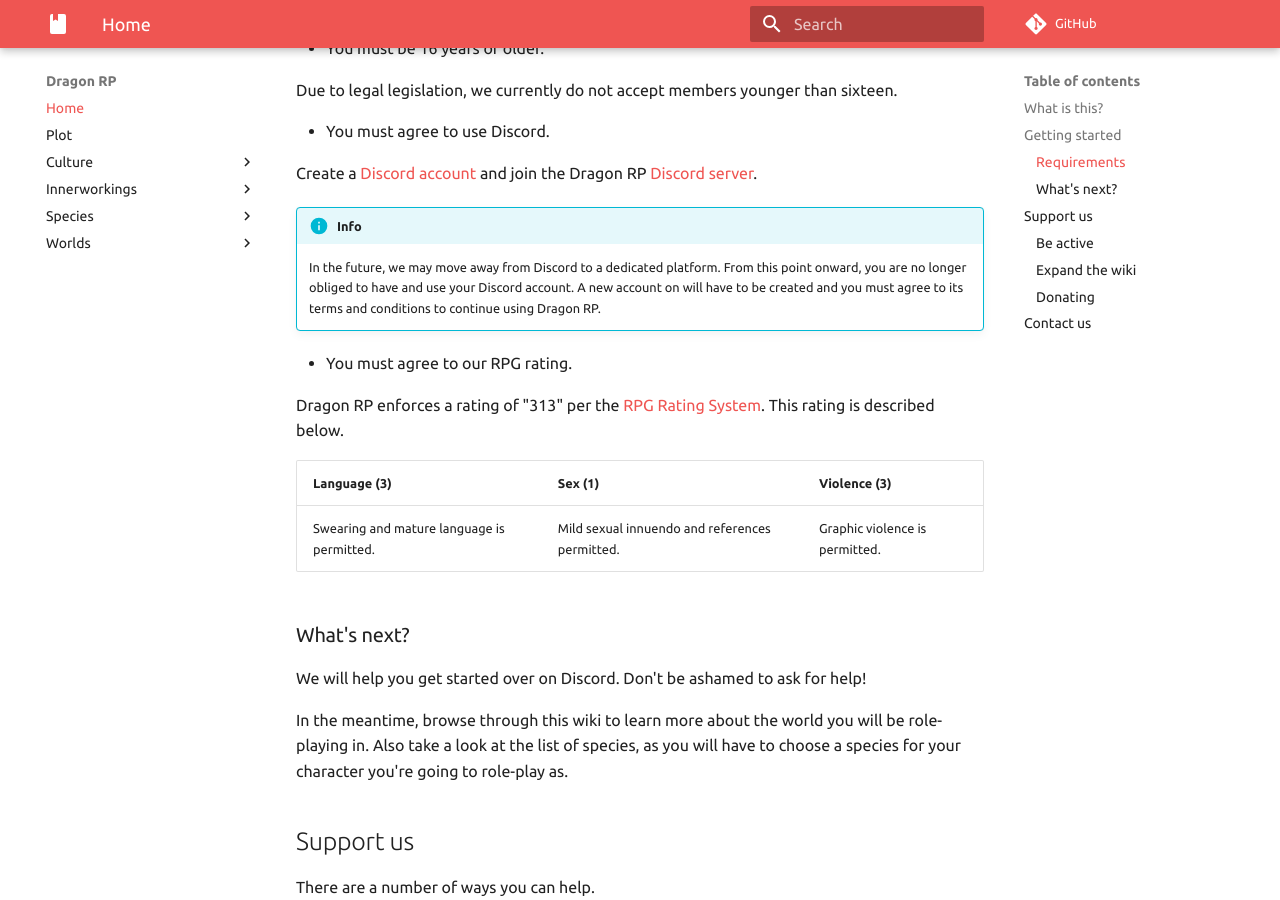
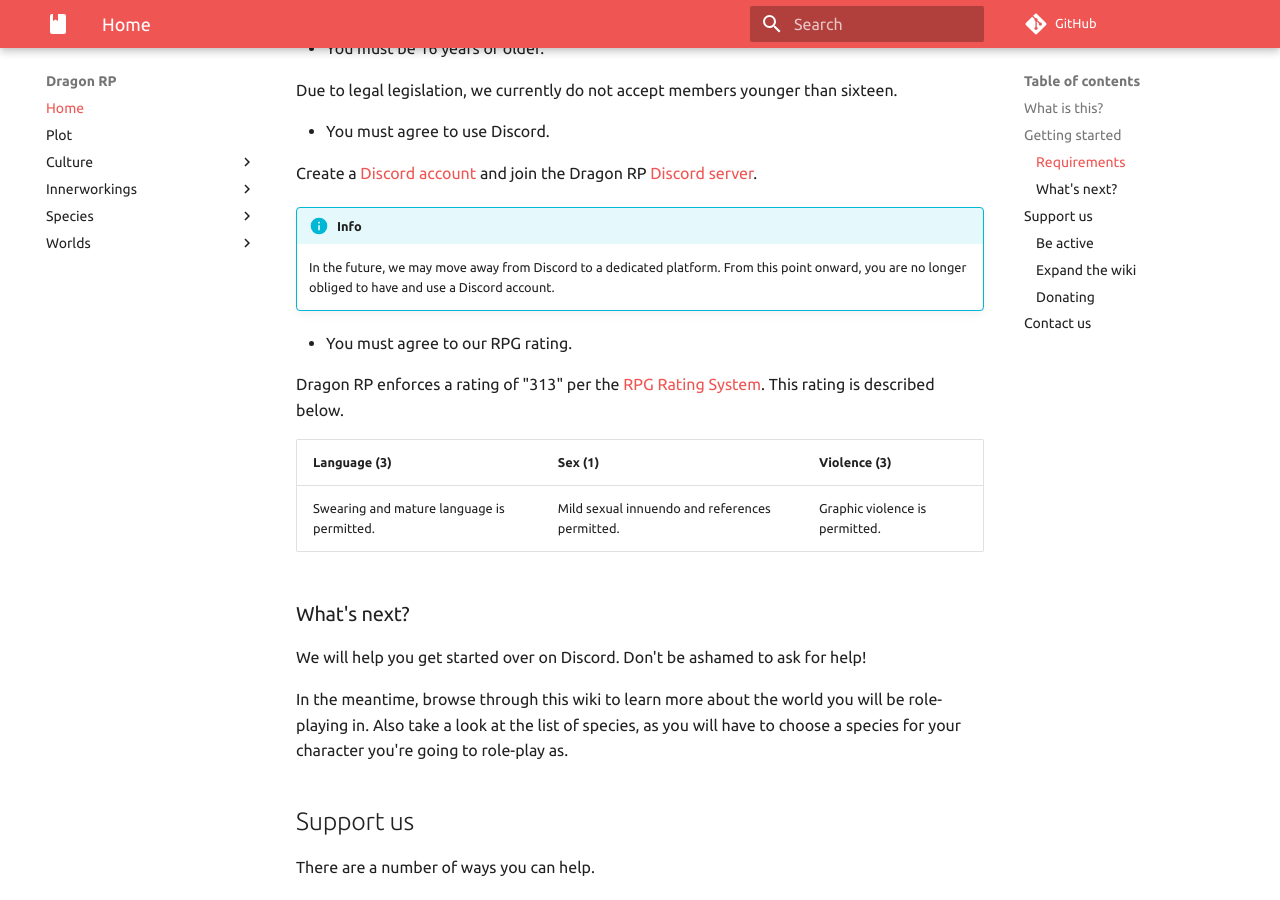
Before and after one commit to dragonprojects/dragonroleplay, an MkDocs documentation site: the page built from docs/index.md, in a window 1280 px wide and 900 px high, scrolled down 735 px. Built offline with MkDocs 1.6.1 and Material for MkDocs 9.7.7, drawn with Linux system fonts in a browser that asks for light colours; comment, search, counter and statistics services are not loaded.

Commit message:
Update index.md

```diff
--- a/docs/index.md
+++ b/docs/index.md
@@ -24,7 +24,7 @@ Due to legal legislation, we currently do not accept members younger than sixtee
 Create a [Discord account](https://discordapp.com/register) and join the Dragon RP [Discord server](https://discord.gg/MJ2HGkT).
 
 !!! info
-    In the future, we may move away from Discord to a dedicated platform. From this point onward, you are no longer obliged to have and use your Discord account. A new account on will have to be created and you must agree to its terms and conditions to continue using Dragon RP.
+    In the future, we may move away from Discord to a dedicated platform. From this point onward, you are no longer obliged to have and use a Discord account.
 
 * You must agree to our RPG rating.
 
```
